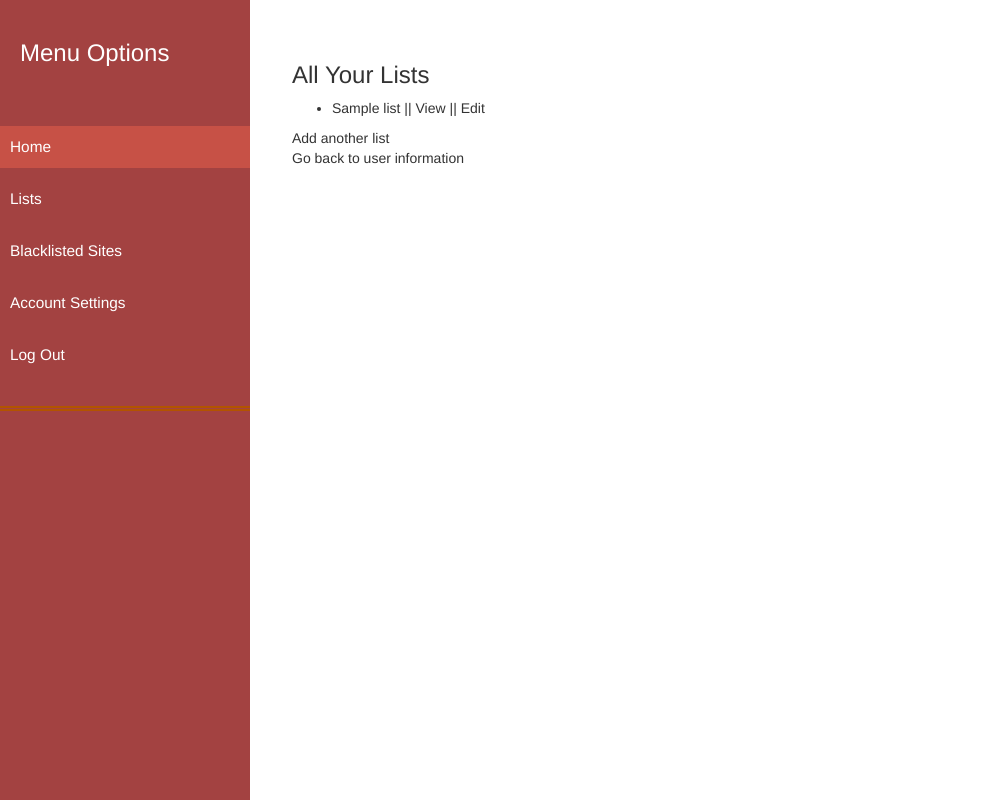
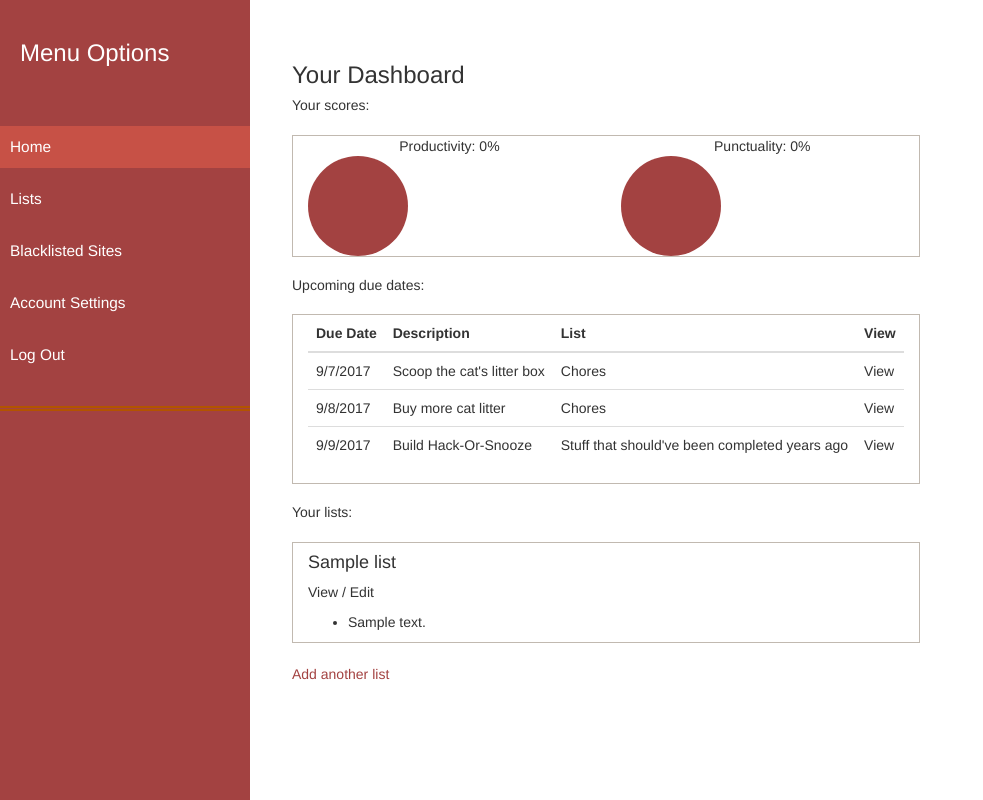
Before and after one commit to MiHHuynh/productivity-app, a Flask app: page /users/1/lists/ in a window 1280 px wide. Shown: the whole page, without its empty margins (0-983 px from the left). Run offline with Flask 2, Linux system fonts and the light colour scheme; a user stored in the database is signed in; tables that the repository leaves empty hold one stand-in row (values such as "Sample post"); some libraries are stand-ins or nearby versions.

Commit message:
adding dashboard UI

```diff
--- a/project/lists/templates/lists/index.html
+++ b/project/lists/templates/lists/index.html
@@ -2,16 +2,68 @@
 
 {% block content %}
 
-<h3>All Your Lists</h3>
+<h3>Your Dashboard</h3>
 
-<ul>
-{% for list in user.lists %}
-	<li>{{ list.name }} || <a href="{{ url_for('lists.show', user_id=user.id, id=list.id) }}">View</a> || <a href="{{ url_for('lists.edit', user_id=user.id, id=list.id) }}">Edit</a></li>
-{% endfor %}
-</ul>
-
-<a href="{{ url_for('lists.new', user_id=user.id) }}">Add another list</a>
-<br>
-<a href="{{ url_for('users.show', id=user.id) }}">Go back to user information</a>
+<h5>Your scores:</h5>
+<div class="row progress-circles">
+	<div class="col-md-6">
+		Productivity: 0%
+		<div class="productivity-circle"></div>
+	</div>
+	<div class="col-md-6">
+		Punctuality: 0%
+		<div class="punctuality-circle"></div>
+	</div>
+</div>
+<h5>Upcoming due dates:</h5>
+<div class="row upcoming-duedates">
+	<div class="col-md-12">
+		<table class="table table-hover">
+		    <thead>
+		      <tr>
+		        <th>Due Date</th>
+		        <th>Description</th>
+		        <th>List</th>
+		        <th>View</th>
+		      </tr>
+		    </thead>
+		    <tbody>
+		      <tr>
+		        <td>9/7/2017</td>
+		        <td>Scoop the cat's litter box</td>
+		        <td>Chores</td>
+		        <td>View</td>
+		      </tr>
+		      <tr>
+		        <td>9/8/2017</td>
+		        <td>Buy more cat litter</td>
+		        <td>Chores</td>
+		        <td>View</td>
+		      </tr>
+		      <tr>
+		        <td>9/9/2017</td>
+		        <td>Build Hack-Or-Snooze</td>
+		        <td>Stuff that should've been completed years ago</td>
+		        <td>View</td>
+		      </tr>
+		    </tbody>
+		  </table>
+	</div>
+</div>
+<h5>Your lists:</h5>
+<div class="row all-lists">
+	{% for list in user.lists %}
+	<div class="col-md-4">
+		<h4>{{ list.name }}</h4>
+		<p><a href="{{ url_for('lists.show', user_id=user.id, id=list.id) }}">View</a> / <a href="{{ url_for('lists.edit', user_id=user.id, id=list.id) }}">Edit</a></p>
+		<ul>
+			{% for item in list.todo_items %}
+				<li>{{ item.description }}</li>
+			{% endfor %}
+		</ul>
+	</div>
+	{% endfor %}
+</div>
+<a href="{{ url_for('lists.new', user_id=user.id) }}" class="add-list">Add another list</a>
 
 {% endblock %}
--- a/project/static/css/style.css
+++ b/project/static/css/style.css
@@ -17,12 +17,6 @@ body.signup-login {
 	display: flex;
 }
 
-/*.navbar {
-	background-color: #97dffc;
-	opacity: 70%;
-	color: #fff;
-}*/
-
 #sidebar {
 	min-width: 250px;
 	max-width: 250px;
@@ -30,6 +24,11 @@ body.signup-login {
 	background-color: #A34241;
     color: #fff;
     transition: all 0.3s;
+}
+
+
+#grad {
+
 }
 
 .list-unstyled > li {
@@ -57,7 +56,6 @@ a, a:hover, a:focus {
 
 #sidebar .sidebar-header {
     padding: 20px;
-    /*background: #fff;*/
 }
 
 #sidebar ul.components {
@@ -101,15 +99,16 @@ a, a:hover, a:focus {
 }
 
 #signup-login-content {
-	width: 40vh;
-	height: 40%;
+	width: 500px;
+	height: 300px;
 	border: 1px solid #ffffff;
 	background-color: #EAE0D5;
 	text-align: center;
-	padding: 3em 4em 4em 4em;
+	padding: 3em 4em 3em 4em;
 }
 
 .signup-header {
+	margin-top: 0px;
 	margin-bottom: 1em;
 }
 .signup-login-container {
@@ -125,3 +124,43 @@ a, a:hover, a:focus {
 	color: #B25400;
 	font-weight: bold;
 }
+
+
+/* CIRCLES ON DASHBOARD */
+
+.progress-circles {
+	text-align: center;
+	display: flex;
+	justify-content: center;
+
+}
+
+.progress-circles, .upcoming-duedates, .all-lists {
+	border: 1px solid #C1B9B0;
+	margin-left: auto;
+	margin-right: auto;
+	margin-top: 1.5em;
+	margin-bottom: 1.5em;
+}
+
+.productivity-circle {
+	width: 100px;
+	height: 100px;
+	background: #A34241;
+	-moz-border-radius: 50px;
+	-webkit-border-radius: 50px;
+	border-radius: 50px;
+}
+
+.punctuality-circle {
+	width: 100px;
+	height: 100px;
+	background: #A34241;
+	-moz-border-radius: 50px;
+	-webkit-border-radius: 50px;
+	border-radius: 50px;
+}
+
+.add-list {
+	color: #A34241;
+}
```
